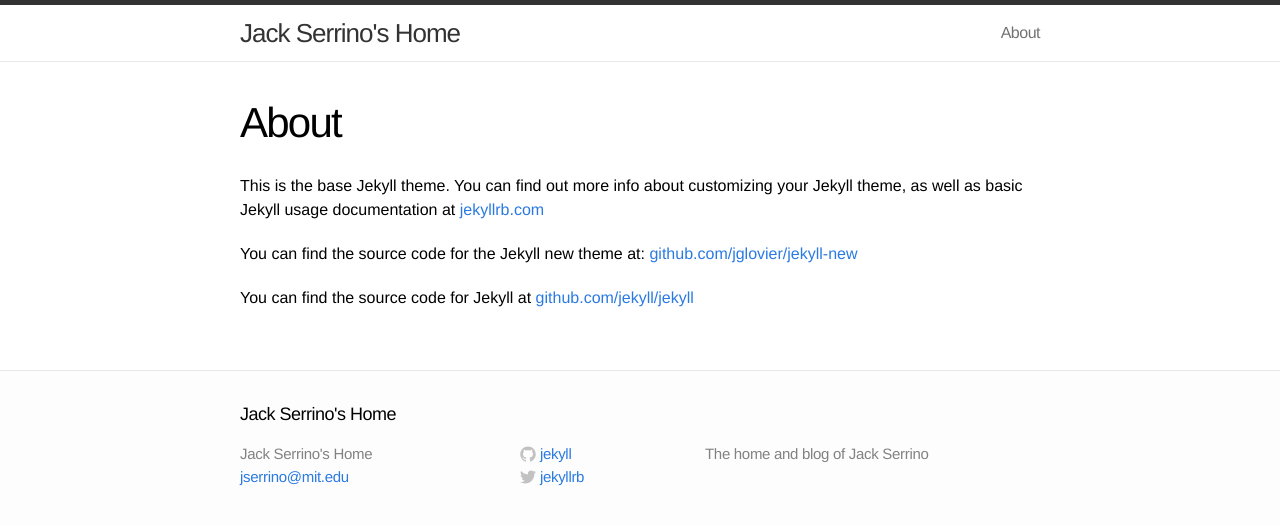
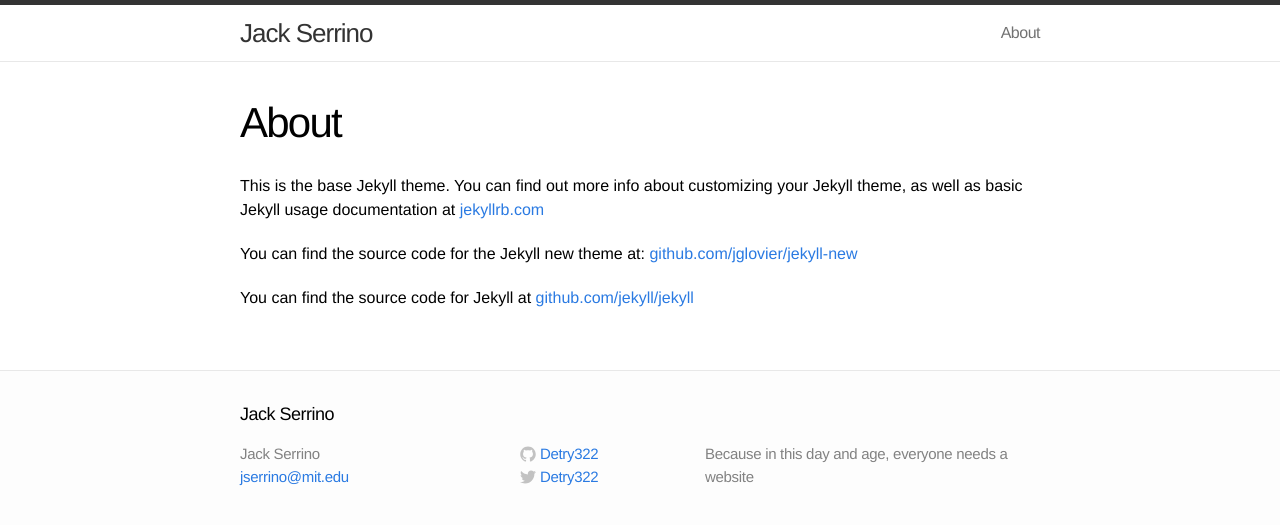
Before and after one commit to Detry322/detry322.github.io, a Jekyll site: the page built from about.md, in a window 1280 px wide. Shown: the top 525 px of the page. Built offline with Jekyll 4.4.1, drawn with Linux system fonts in a browser that asks for light colours.

Commit message:
Update config

```diff
--- a/_config.yml
+++ b/_config.yml
@@ -1,11 +1,11 @@
 # Site settings
-title: "Jack Serrino's Home"
+title: "Jack Serrino"
 email: "jserrino@mit.edu"
-description: "The home and blog of Jack Serrino"
+description: "Because in this day and age, everyone needs a website"
 baseurl: ""
-url: "http://yourdomain.com"
-twitter_username: jekyllrb
-github_username:  jekyll
+url: "http://jackserrino.com"
+twitter_username: Detry322
+github_username:  Detry322
 
 # Build settings
 markdown: kramdown
```
